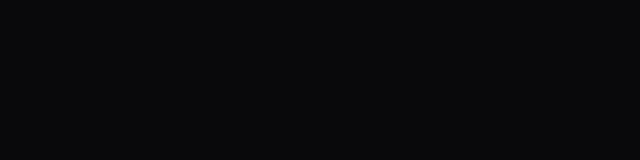
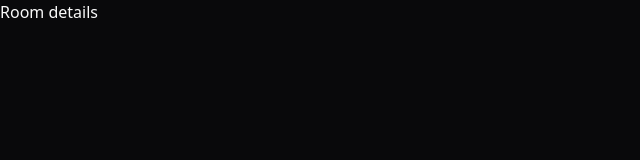
Before and after one commit to allan-mlpe/nlw-agents, a React (Vite) app in the folder web/: page /rooms/1 in a window 1280 px wide. Before the commit this address had no page. Shown: the top 160 px of the page, without its empty margins (0-640 px from the left). Built offline with nearby package versions, Linux system fonts and the light colour scheme.

Commit message:
fix: fixing route name

```diff
--- a/web/src/app.tsx
+++ b/web/src/app.tsx
@@ -12,7 +12,7 @@ export function App() {
       <BrowserRouter>
         <Routes>
           <Route element={<CreateRoom />} index />
-          <Route element={<Room />} path="/room/:roomId" />
+          <Route element={<Room />} path="/rooms/:roomId" />
         </Routes>
       </BrowserRouter>
     </QueryClientProvider>
```
